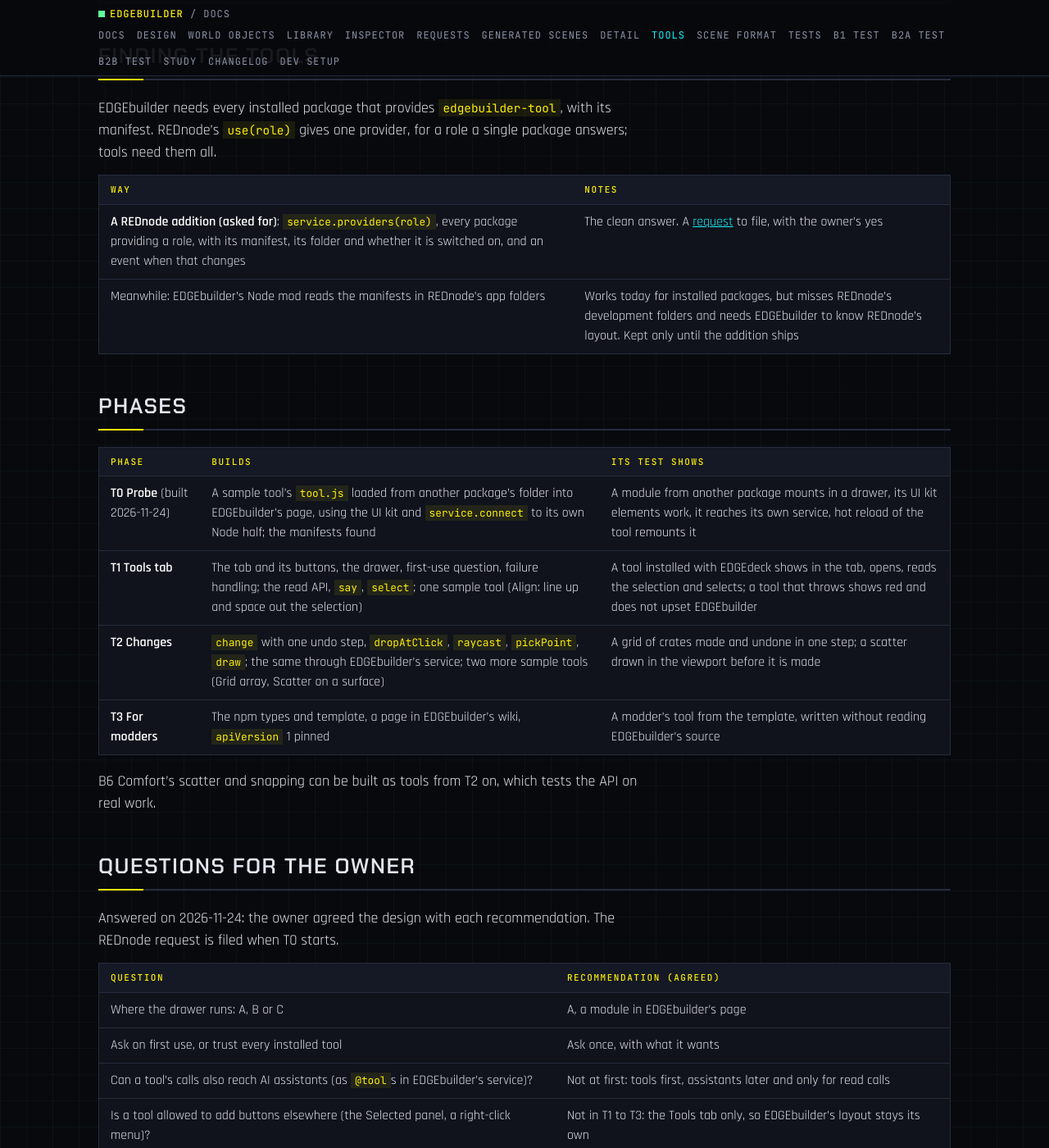
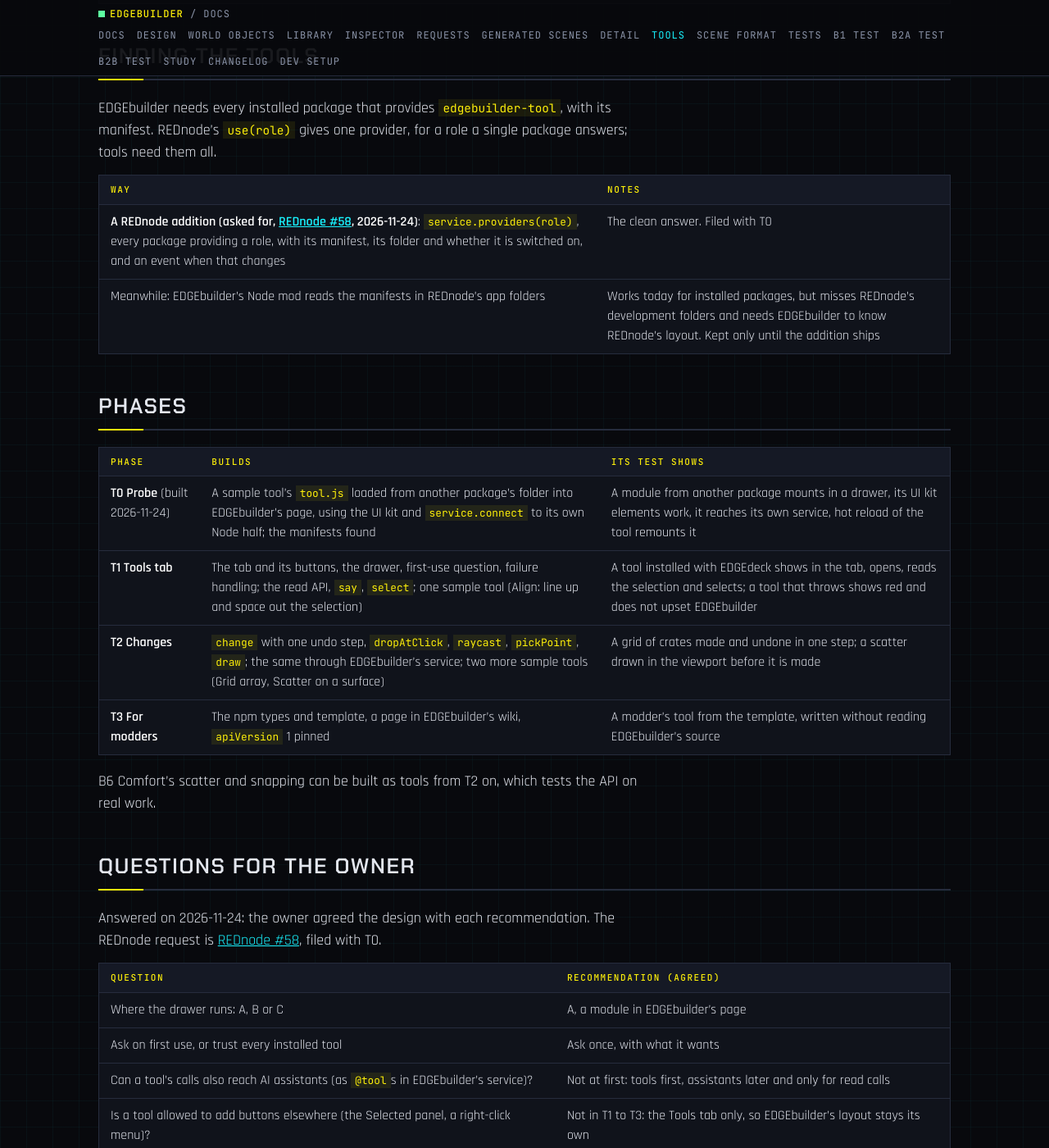
Before and after one commit to Edgemodders/EDGEbuilder, a Jekyll site: the page built from docs/tools.md, in a window 1280 px wide and 1400 px high, scrolled down 4162 px. Shown: the whole window at 82% size. Built offline with Jekyll 4.4.1, drawn with Linux system fonts in a browser that asks for light colours.

Commit message:
Tools: link REDnode #58, service.providers(role)
Co-Authored-By: Claude Opus 5.5 <noreply@anthropic.com>

```diff
--- a/docs/tools.md
+++ b/docs/tools.md
@@ -115,7 +115,7 @@ EDGEbuilder needs every installed package that provides `edgebuilder-tool`, with
 
 | Way | Notes |
 |---|---|
-| **A REDnode addition (asked for)**: `service.providers(role)`, every package providing a role, with its manifest, its folder and whether it is switched on, and an event when that changes | The clean answer. A [request](https://github.com/Edgemodders/REDnode/issues) to file, with the owner's yes |
+| **A REDnode addition (asked for, [REDnode #58](https://github.com/Edgemodders/REDnode/issues/58), 2026-11-24)**: `service.providers(role)`, every package providing a role, with its manifest, its folder and whether it is switched on, and an event when that changes | The clean answer. Filed with T0 |
 | Meanwhile: EDGEbuilder's Node mod reads the manifests in REDnode's app folders | Works today for installed packages, but misses REDnode's development folders and needs EDGEbuilder to know REDnode's layout. Kept only until the addition ships |
 
 ## Phases
@@ -131,7 +131,7 @@ B6 Comfort's scatter and snapping can be built as tools from T2 on, which tests
 
 ## Questions for the owner
 
-Answered on 2026-11-24: the owner agreed the design with each recommendation. The REDnode request is filed when T0 starts.
+Answered on 2026-11-24: the owner agreed the design with each recommendation. The REDnode request is [REDnode #58](https://github.com/Edgemodders/REDnode/issues/58), filed with T0.
 
 | Question | Recommendation (agreed) |
 |---|---|
```
Also changed, not shown: CLAUDE.md (+1 -1 lines).
